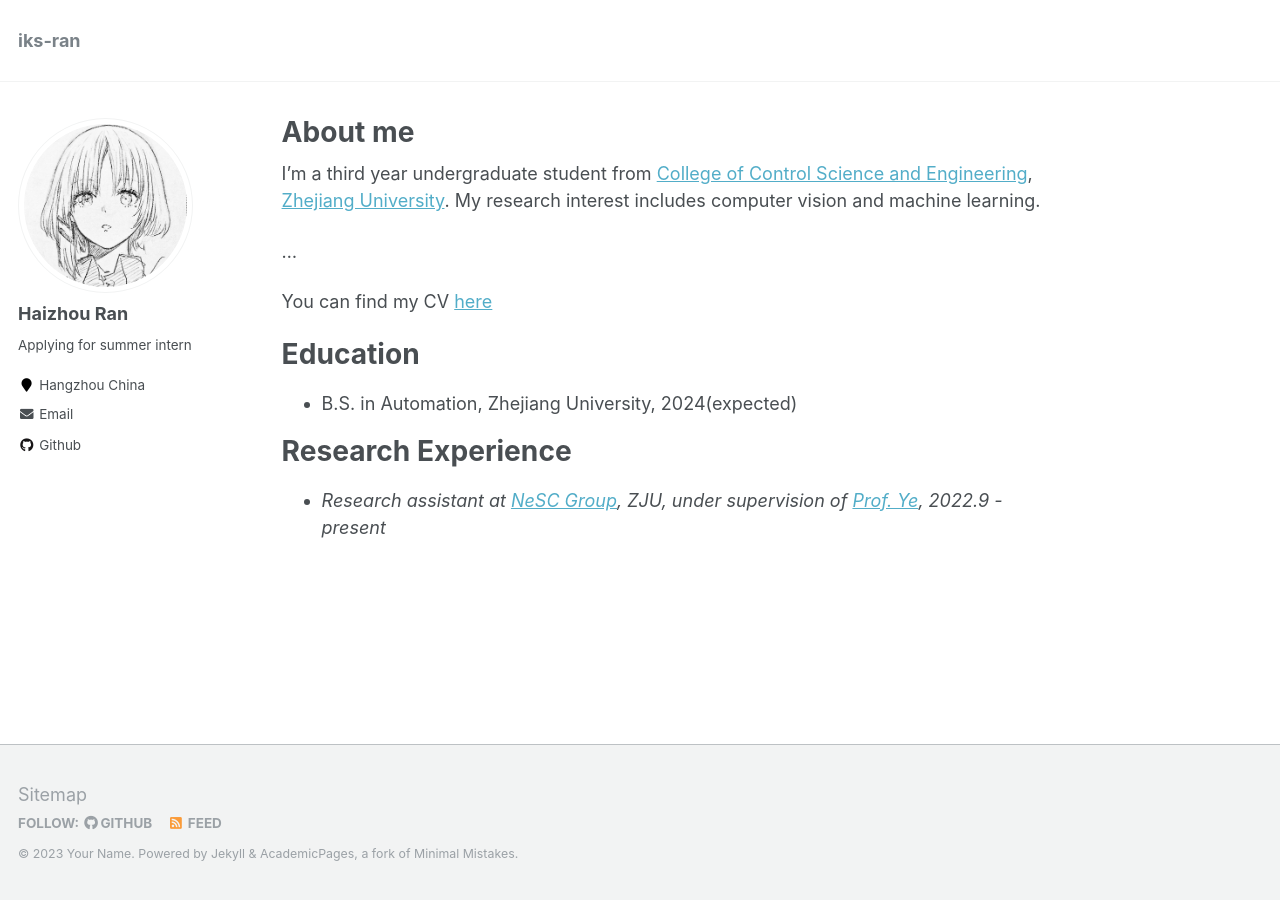
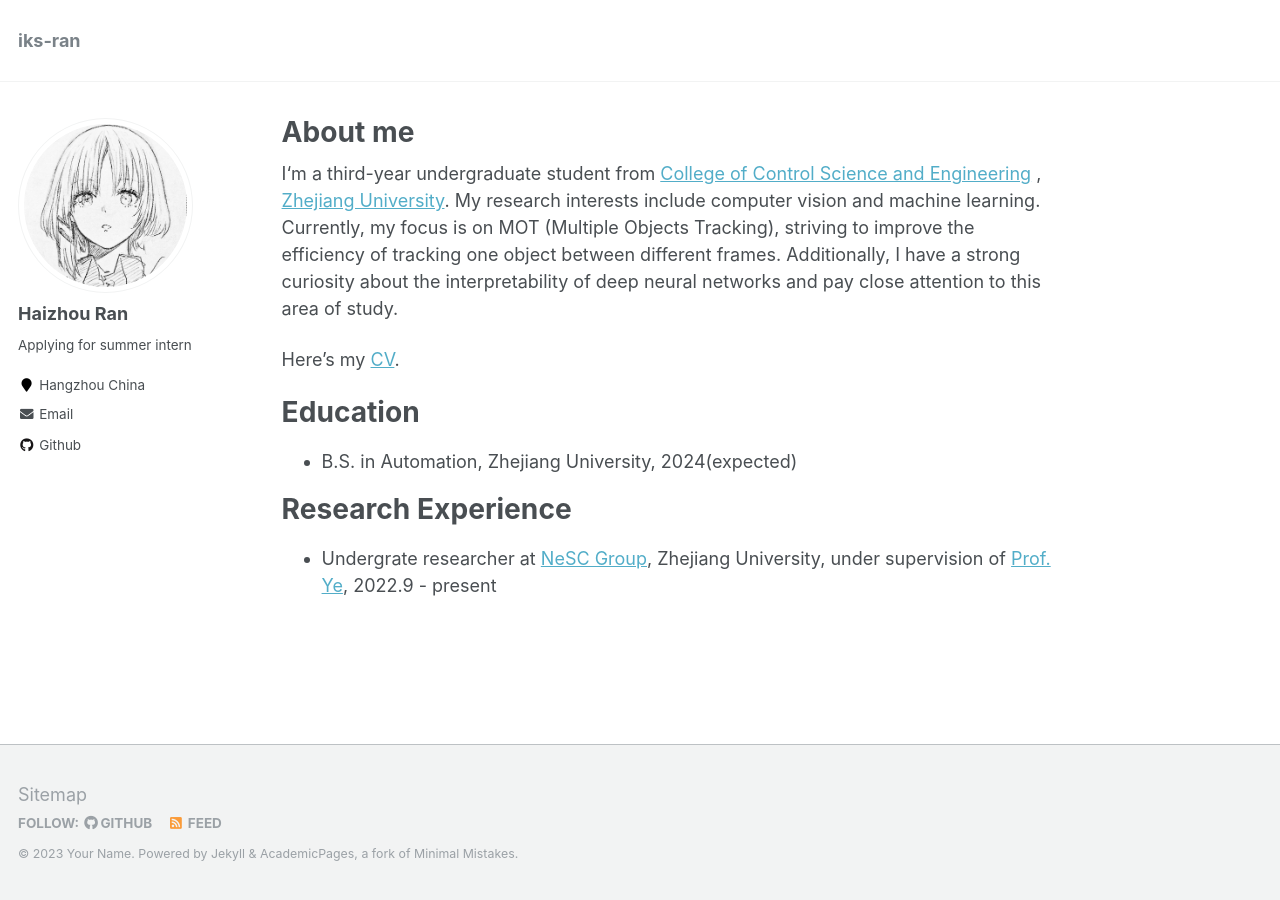
Before and after one commit to iks-ran/iks-ran.github.io, a Jekyll site: the page built from _pages/about.md, in a window 1280 px wide. Built offline with Jekyll 4.4.1, drawn with Linux system fonts in a browser that asks for light colours.

Commit message:
updated 2023.3.10

```diff
--- a/_pages/about.md
+++ b/_pages/about.md
@@ -8,13 +8,10 @@ redirect_from:
   - /about.html
 ---
 
-I'm a third year undergraduate student from [College of Control Science and Engineering](http://www.cse.zju.edu.cn/cseenglish/), [Zhejiang University](https://www.zju.edu.cn/english/). My research interest includes computer vision and machine learning.
+I‘m a third-year undergraduate student from [College of Control Science and Engineering](http://www.cse.zju.edu.cn/cseenglish/){:target="_blank"}
+, [Zhejiang University](https://www.zju.edu.cn/english/){:target="_blank"}. My research interests include computer vision and machine learning. Currently, my focus is on MOT (Multiple Objects Tracking), striving to improve the efficiency of tracking one object between different frames. Additionally, I have a strong curiosity about the interpretability of deep neural networks and pay close attention to this area of study.
 
-...
-
-<!--I am now very fortunate to be advised by [Prof. Ye](https://person.zju.edu.cn/en/yeqi) of [Group of Networked Sensing and Control](http://nesc.zju.edu.cn/#/).-->
-
-You can find my CV [here](../Academic_CV.pdf)
+Here's my [CV](./../files/Academic_CV.pdf){:target="_blank"}.
 
 Education
 ======
@@ -22,4 +19,4 @@ Education
 
 Research Experience
 ======
-* *Research assistant at [NeSC Group](http://nesc.zju.edu.cn/#/), ZJU, under supervision of [Prof. Ye](https://person.zju.edu.cn/en/yeqi), 2022.9 - present*
+* Undergrate researcher at [NeSC Group](http://nesc.zju.edu.cn/#/){:target="_blank"}, Zhejiang University, under supervision of [Prof. Ye](https://scholar.google.com/citations?hl=en&user=4D-HZ98AAAAJ){:target="_blank"}, 2022.9 - present
```
Also changed, not shown: 1 other file.
